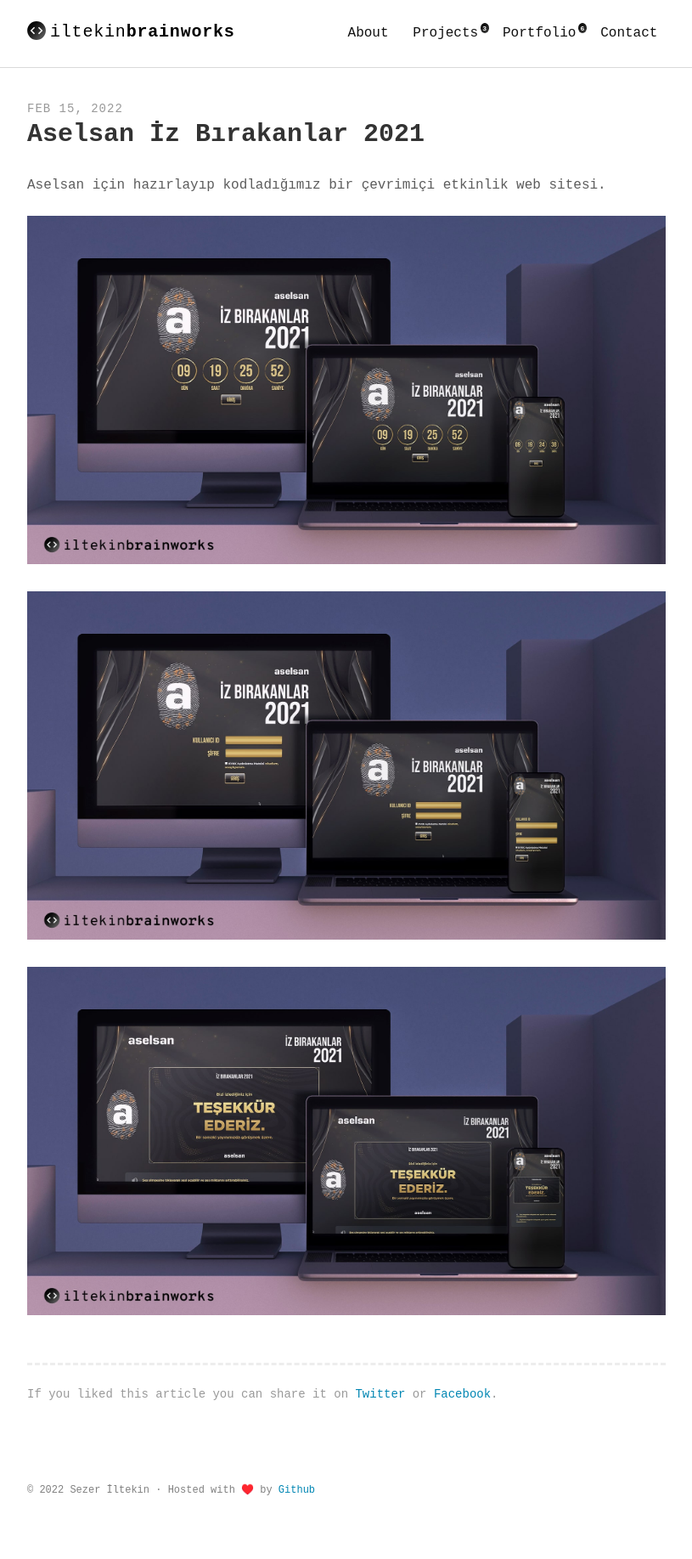
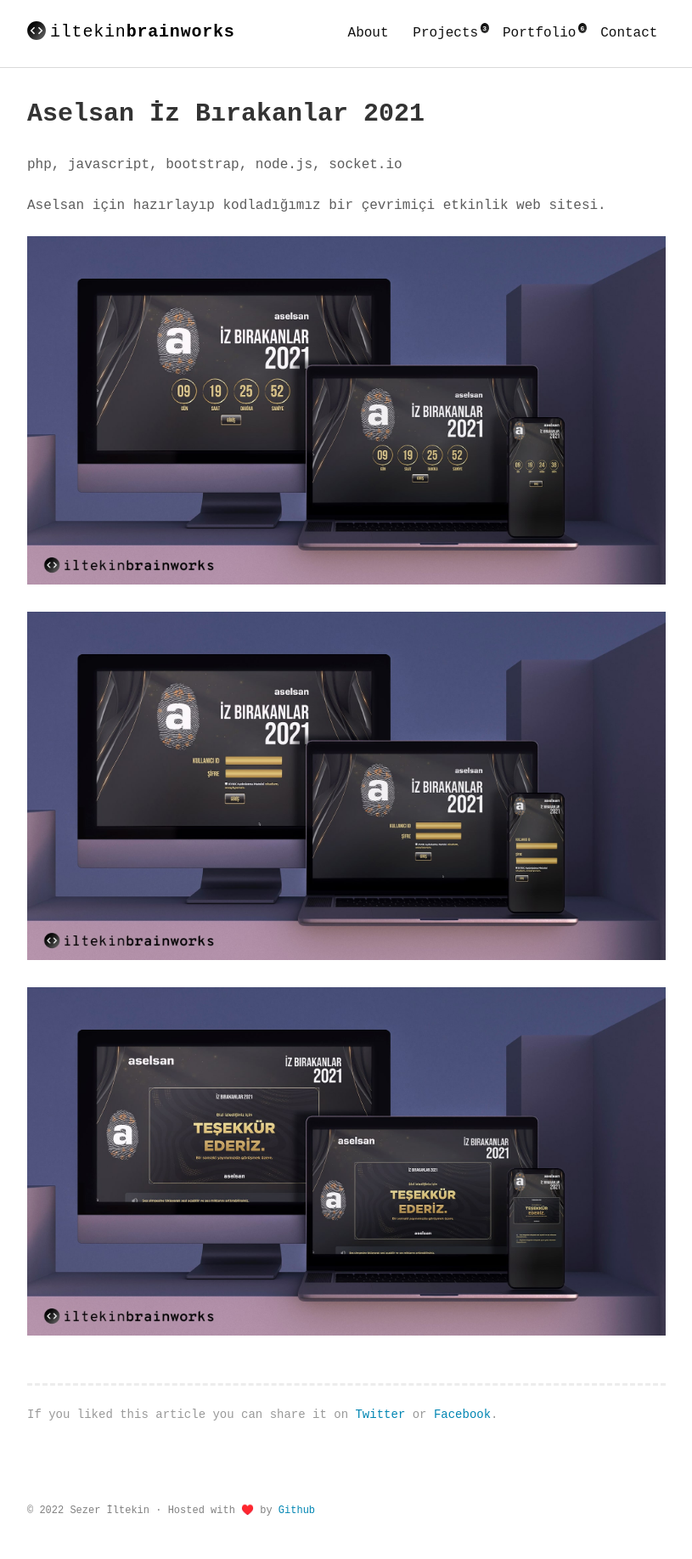
Before and after one commit to iltekin/iltekin.github.io, a Jekyll site: the page built from _portfolio/2022-02-15-aselsan-iz-birakanlar-2021.md, in a window 1280 px wide. Shown: the whole page at 85% size, without its empty margins (232-1047 px from the left). Built offline with Jekyll 4.4.1, drawn with Linux system fonts in a browser that asks for light colours; some web fonts are replaced; before the commit the page ends 1811 px from its top, so only the background shows below that.

Commit message:
portfolio layout fixed

```diff
--- /dev/null
+++ b/_layouts/portfolio.html
@@ -0,0 +1,16 @@
+---
+layout: default
+---
+
+<article class="post container" itemscope itemtype="http://schema.org/BlogPosting">
+  <header class="post-header">
+    <h1 class="post-title portfolio-title" itemprop="name headline">{{ page.title }}</h1>
+    <p class="technologies">{% if page.technologies %}{{ page.technologies }}{% endif %}</p>
+  </header>
+  <div class="post-content" itemprop="articleBody">
+    {{ content }}
+    {% include post-share.html %}
+  </div>
+</article>
+
+{% include comments.html %}
--- a/_portfolio/2022-02-15-aselsan-iz-birakanlar-2021.md
+++ b/_portfolio/2022-02-15-aselsan-iz-birakanlar-2021.md
@@ -1,9 +1,10 @@
 ---
-layout: post
+layout: portfolio
 title: "Aselsan İz Bırakanlar 2021"
 comments: false
 description: "Aselsan'ın çevrimiçi etkinliği için tasarlanmış bir etkinlik web sitesi."
 keywords: "php, aselsan, iz bırakanlar"
+technologies: "php, javascript, bootstrap, node.js, socket.io"
 images: 004
 ---
 
```
